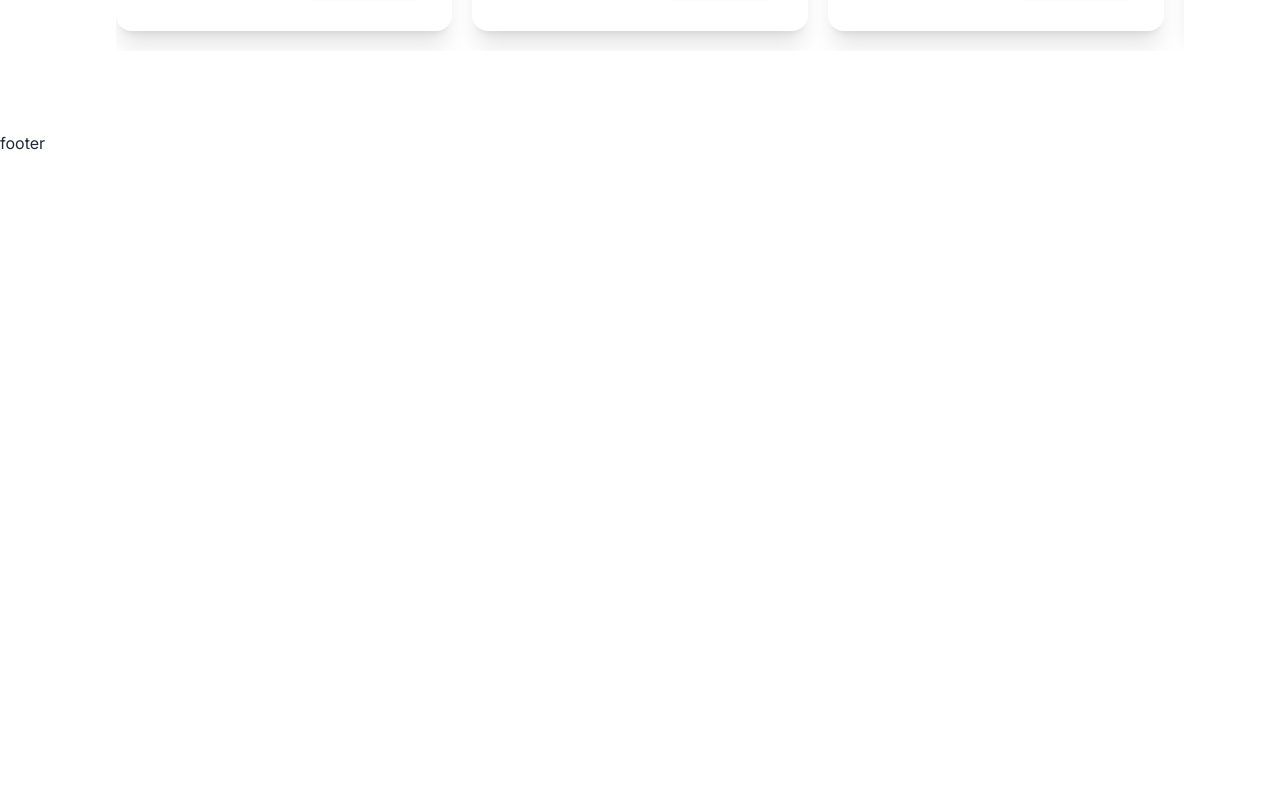
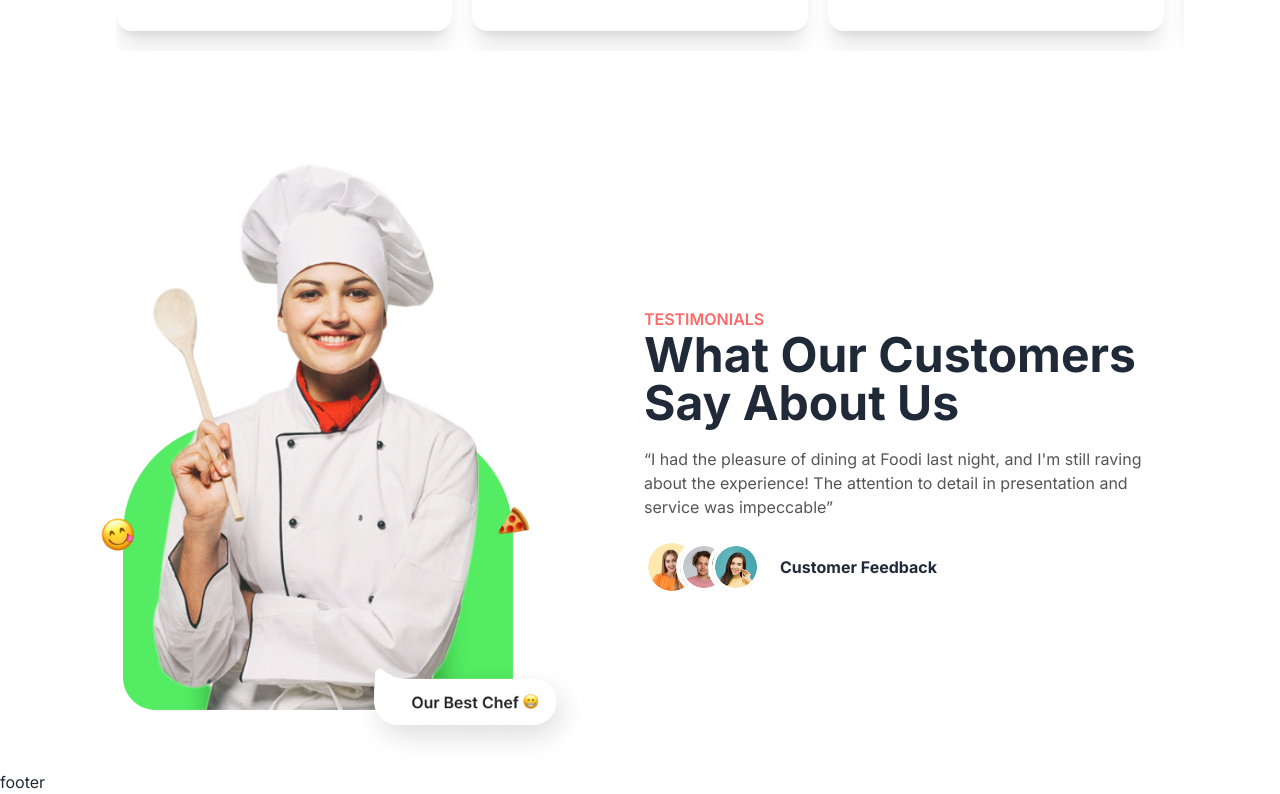
Before and after one commit to ahmed-H20/Food_Shop_EL_mataam, a React (Vite) app: page / in a window 1280 px wide. Shown: the part 2218-3012 px from the top of the page. Before the commit the page ends 2373 px from the top, so only its background shows below. Built offline with nearby package versions, Linux system fonts and the light colour scheme.

Commit message:
Finish file

```diff
--- a/src/pages/hame/Testimonials.jsx
+++ b/src/pages/hame/Testimonials.jsx
@@ -2,7 +2,46 @@ import React from 'react'
 
 const Testimonials = () => {
   return (
-    <div>
+    <div className='section-container'>
+        <div className='flex flex-col md:flex-row justify-between items-center gap-12'>
+            {/* image section */}
+            <div className='md:w-1/2'>
+                <img src="images/home/testimonials/testimonials.png" alt="" />
+            </div>
+            {/* text section */}
+            <div className='md:w-1/2'>
+                <p className='uppercase text-red font-semibold '>Testimonials</p>
+                <h2 className='text-4xl md:text-5xl  w-[540px] font-bold leading-8'>What Our Customers Say About Us</h2>
+                <blockquote className='my-5 text-secondary'>
+                    “I had the pleasure of dining at Foodi last night,
+                    and I'm still raving about the experience!
+                    The attention to detail in presentation and service was impeccable”
+                </blockquote>
+                {/* Feedpack section */}
+                <div className='flex items-center gap-4 flex-wrap'>
+                    <div className="avatar-group -space-x-6 rtl:space-x-reverse">
+                        <div className="avatar">
+                            <div className="w-12">
+                            <img src="images/home/testimonials/testimonial1.png" />
+                            </div>
+                        </div>
+                        <div className="avatar">
+                            <div className="w-12">
+                            <img src="images/home/testimonials/testimonial2.png" />
+                            </div>
+                        </div>
+                        <div className="avatar">
+                            <div className="w-12">
+                            <img src="images/home/testimonials/testimonial3.png" />
+                            </div>
+                        </div>
+                    </div>
+                    <div>
+                        <h5 className='font-bold'>Customer Feedback</h5>
+                    </div>
+                </div>
+            </div>
+        </div>
 
     </div>
   )
```
